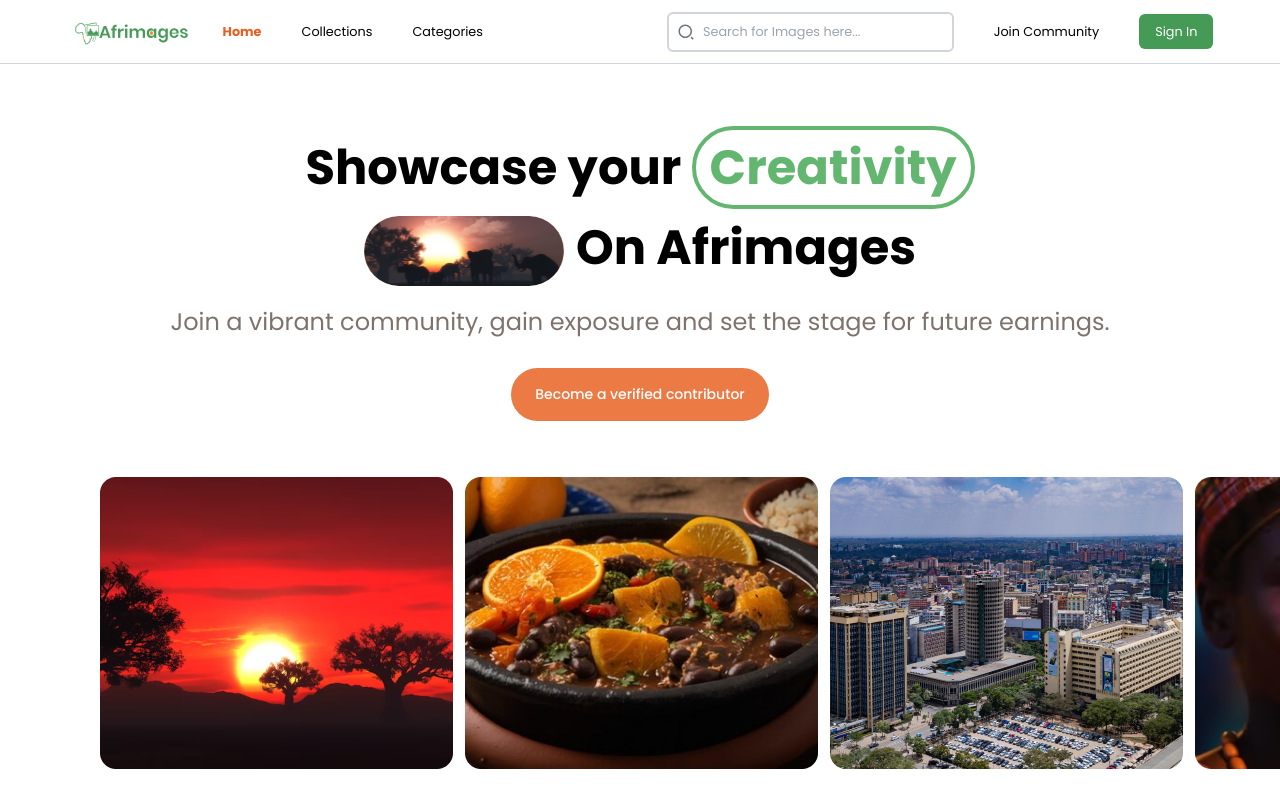
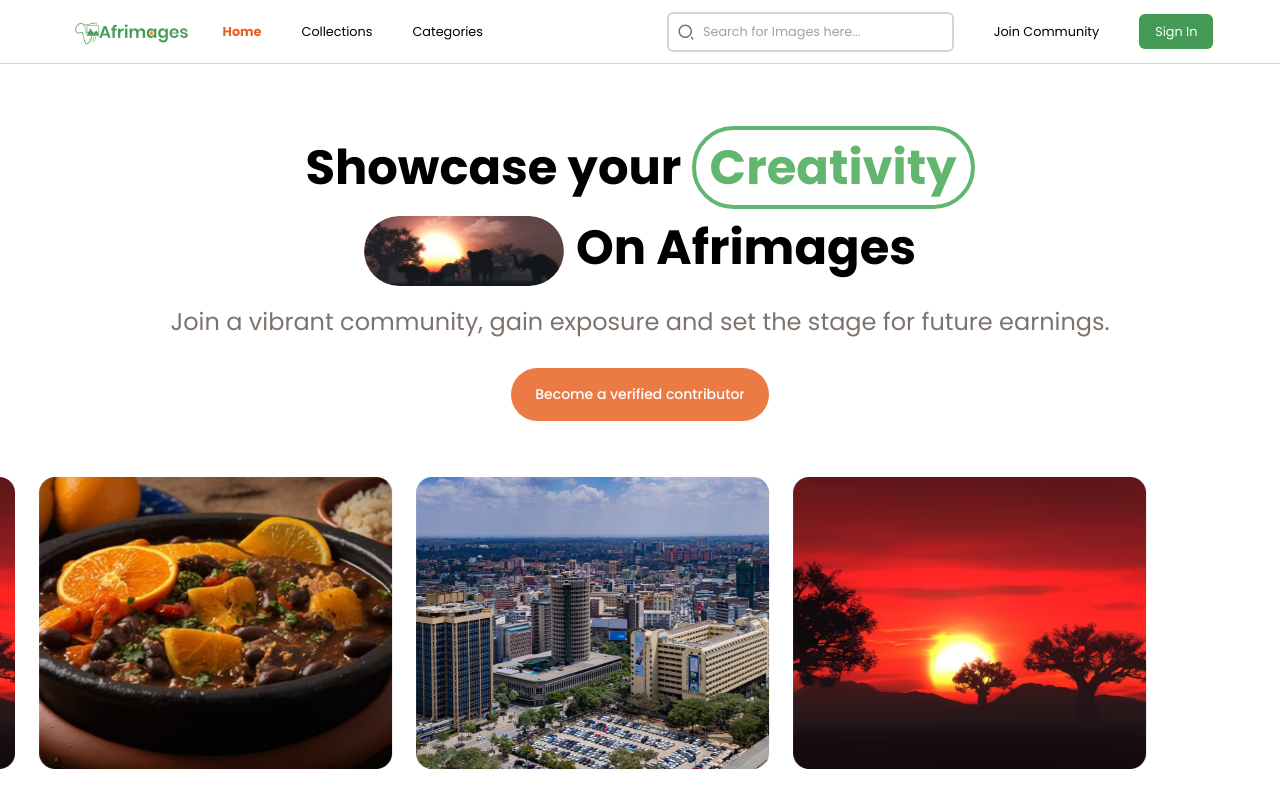
Before and after one commit to Afrimages/Afrimages-Frontend, a Next.js app: page /creator in a window 1280 px wide. Shown: the top 800 px of the page. Built offline with nearby package versions, Linux system fonts and the light colour scheme.

Commit message:
style:(creator) add styling to marquee in hero section

```diff
--- a/app/creator/page.tsx
+++ b/app/creator/page.tsx
@@ -87,8 +87,8 @@ export default function Creator() {
 
           {/* Marquee */}
 
-          <div className='flex items-center gap-3 my-14 overflow-hidden pl-[100px]'>
-            {[heroImg1, heroImg2, heroImg3, heroImg4].map((image, index) => (
+          <div className='marquee flex items-center gap-6 my-14'>
+            {[heroImg1, heroImg2, heroImg3, heroImg1].map((image, index) => (
               <Image
                 key={index}
                 src={image}
--- a/app/globals.css
+++ b/app/globals.css
@@ -134,6 +134,77 @@ label {
   background: rgba(221, 142, 102, 0.5);
 }
 
+/*  ------------------------------------------------
+    Custom Styling for Hero Marquee
+    ------------------------------------------------   */
+
+/* .marquee {
+  white-space: nowrap;
+  overflow: hidden;
+  position: relative;
+}
+
+.marquee img {
+  display: inline-block;
+  animation: marquee 10s both infinite;
+}
+
+@keyframes marquee {
+  0% {
+    transform: translateX(90vw);
+  }
+  100% {
+    transform: translateX(-100%);
+  }
+} */
+
+.marquee {
+  overflow: hidden;
+  position: relative;
+}
+
+.marquee img {
+  /* width: 100%; */
+  /* height: 100%; */
+  -moz-transform: translateX(50%);
+  -webkit-transform: translateX(50%);
+  transform: translateX(50%);
+  -moz-animation: marquee 5s linear infinite;
+  -webkit-animation: marquee 5s linear infinite;
+  animation: marquee 10s linear infinite;
+}
+
+@-moz-keyframes marquee {
+  0% {
+    -moz-transform: translateX(100vw);
+  }
+  100% {
+    -moz-transform: translateX(-100vw);
+  }
+}
+
+@-webkit-keyframes marquee {
+  0% {
+    -webkit-transform: translateX(100vw);
+  }
+  100% {
+    -webkit-transform: translateX(-100vw);
+  }
+}
+
+@keyframes marquee {
+  0% {
+    -moz-transform: translateX(100vw);
+    -webkit-transform: translateX(100vw);
+    transform: translateX(100vw);
+  }
+  100% {
+    -moz-transform: translateX(-100vw);
+    -webkit-transform: translateX(-100vw);
+    transform: translateX(-100vw);
+  }
+}
+
 .container {
   @apply px-xPadding;
 }
```
